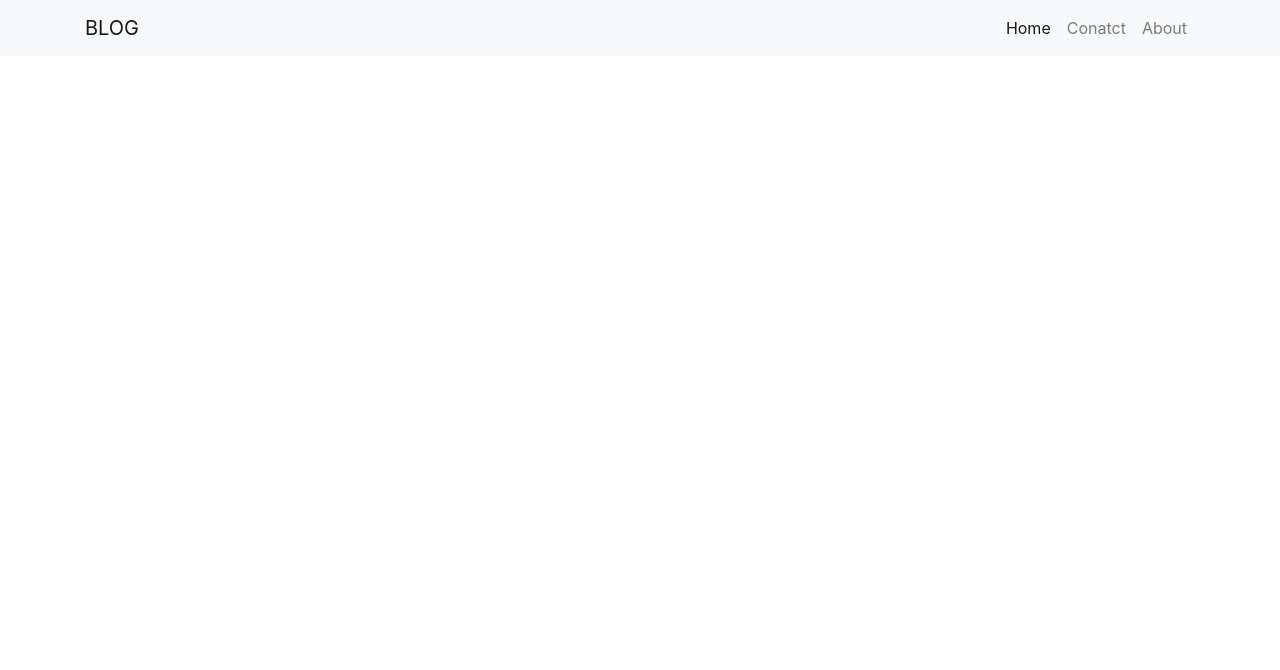
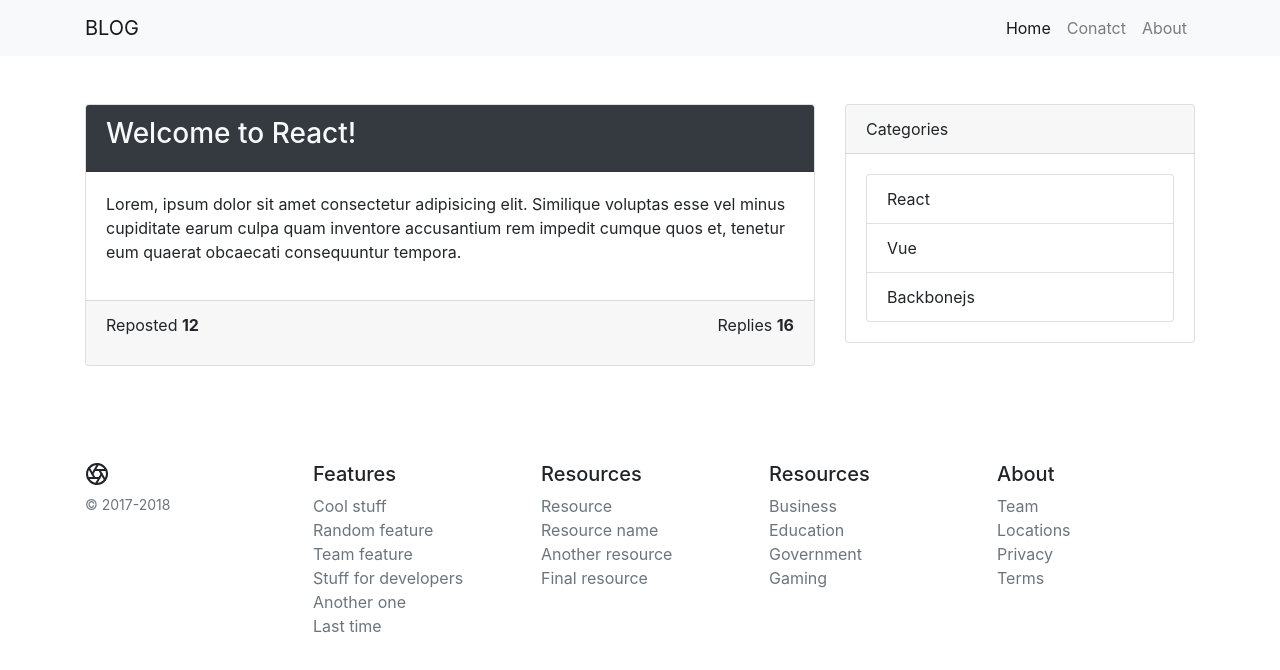
Before and after one commit to Aiman-12-naiem/react-blog, a React (Create React App) app: page / in a window 1280 px wide. Shown: the top 670 px of the page. Built offline with nearby package versions, Linux system fonts and the light colour scheme.

Commit message:
Assignment $ lint error fixed

```diff
--- a/src/App.js
+++ b/src/App.js
@@ -1,11 +1,30 @@
 // importing files from components
 import Navbar from './components/Navbar.js';
+import Home from './components/home.js';
+import Sidebar from './components/sidebar.js';
+import Footer from './components/footer.js';
+
+
 // App function
 function App() {
   return (
     <div className="App">
       {/* print Navbar */}
       <Navbar />
+      <div className="container">
+        <div className="row justify-content-center">
+          <div className="col-8">
+          <Home />
+          </div>
+          <div className="col-4">
+          <Sidebar />
+          </div>
+        </div>
+      </div>
+
+
+      <Footer />
+
     </div>
   );
 }
--- /dev/null
+++ b/src/components/footer.js
@@ -0,0 +1,144 @@
+const footer = () => {
+    return (
+        <footer className="container py-5 mt-5">
+          <div className="row">
+            <div className="col-12 col-md">
+              <svg
+                xmlns="http://www.w3.org/2000/svg"
+                width="24"
+                height="24"
+                viewBox="0 0 24 24"
+                fill="none"
+                stroke="currentColor"
+                stroke-width="2"
+                stroke-linecap="round"
+                stroke-linejoin="round"
+                className="d-block mb-2"
+              >
+                <circle cx="12" cy="12" r="10"></circle>
+                <line x1="14.31" y1="8" x2="20.05" y2="17.94"></line>
+                <line x1="9.69" y1="8" x2="21.17" y2="8"></line>
+                <line x1="7.38" y1="12" x2="13.12" y2="2.06"></line>
+                <line x1="9.69" y1="16" x2="3.95" y2="6.06"></line>
+                <line x1="14.31" y1="16" x2="2.83" y2="16"></line>
+                <line x1="16.62" y1="12" x2="10.88" y2="21.94"></line>
+              </svg>
+              <small className="d-block mb-3 text-muted">&copy; 2017-2018</small>
+            </div>
+            <div className="col-6 col-md">
+              <h5>Features</h5>
+              <ul className="list-unstyled text-small">
+                <li>
+                  <a className="text-muted" href="#">
+                    Cool stuff
+                  </a>
+                </li>
+                <li>
+                  <a className="text-muted" href="#">
+                    Random feature
+                  </a>
+                </li>
+                <li>
+                  <a className="text-muted" href="#">
+                    Team feature
+                  </a>
+                </li>
+                <li>
+                  <a className="text-muted" href="#">
+                    Stuff for developers
+                  </a>
+                </li>
+                <li>
+                  <a className="text-muted" href="#">
+                    Another one
+                  </a>
+                </li>
+                <li>
+                  <a className="text-muted" href="#">
+                    Last time
+                  </a>
+                </li>
+              </ul>
+            </div>
+            <div className="col-6 col-md">
+              <h5>Resources</h5>
+              <ul className="list-unstyled text-small">
+                <li>
+                  <a className="text-muted" href="#">
+                    Resource
+                  </a>
+                </li>
+                <li>
+                  <a className="text-muted" href="#">
+                    Resource name
+                  </a>
+                </li>
+                <li>
+                  <a className="text-muted" href="#">
+                    Another resource
+                  </a>
+                </li>
+                <li>
+                  <a className="text-muted" href="#">
+                    Final resource
+                  </a>
+                </li>
+              </ul>
+            </div>
+            <div className="col-6 col-md">
+              <h5>Resources</h5>
+              <ul className="list-unstyled text-small">
+                <li>
+                  <a className="text-muted" href="#">
+                    Business
+                  </a>
+                </li>
+                <li>
+                  <a className="text-muted" href="#">
+                    Education
+                  </a>
+                </li>
+                <li>
+                  <a className="text-muted" href="#">
+                    Government
+                  </a>
+                </li>
+                <li>
+                  <a className="text-muted" href="#">
+                    Gaming
+                  </a>
+                </li>
+              </ul>
+            </div>
+            <div className="col-6 col-md">
+              <h5>About</h5>
+              <ul className="list-unstyled text-small">
+                <li>
+                  <a className="text-muted" href="#">
+                    Team
+                  </a>
+                </li>
+                <li>
+                  <a className="text-muted" href="#">
+                    Locations
+                  </a>
+                </li>
+                <li>
+                  <a className="text-muted" href="#">
+                    Privacy
+                  </a>
+                </li>
+                <li>
+                  <a className="text-muted" href="#">
+                    Terms
+                  </a>
+                </li>
+              </ul>
+            </div>
+          </div>
+        </footer>
+      );
+  }
+
+
+export default footer;
--- /dev/null
+++ b/src/components/home.js
@@ -0,0 +1,29 @@
+const home = () => {
+    return (
+
+        <div className="card mt-5">
+          <div className="card-header bg-dark">
+            <h3 className="text-light">Welcome to React!</h3>
+          </div>
+          <div className="card-body">
+            <p>
+              Lorem, ipsum dolor sit amet consectetur adipisicing elit. Similique
+              voluptas esse vel minus cupiditate earum culpa quam inventore
+              accusantium rem impedit cumque quos et, tenetur eum quaerat
+              obcaecati consequuntur tempora.
+            </p>
+          </div>
+          <div className="card-footer">
+            <p className="float-left">
+              Reposted <b>12</b>
+            </p>
+            <p className="float-right">
+              Replies <b>16</b>
+            </p>
+          </div>
+        </div>
+
+      );
+}
+
+export default home;
--- /dev/null
+++ b/src/components/sidebar.js
@@ -0,0 +1,17 @@
+const sidebar = () => {
+    return(
+
+     <div className="card mt-5">
+          <div className="card-header">Categories</div>
+            <div className="card-body">
+                <ul className="list-group">
+                    <li className="list-group-item">React</li>
+                    <li className="list-group-item">Vue</li>
+                    <li className="list-group-item">Backbonejs</li>
+                </ul>
+            </div>
+     </div>
+    );
+}
+
+export default sidebar;
```
Also changed, not shown: 1 other file (tests, documents, lock files or other folders).
